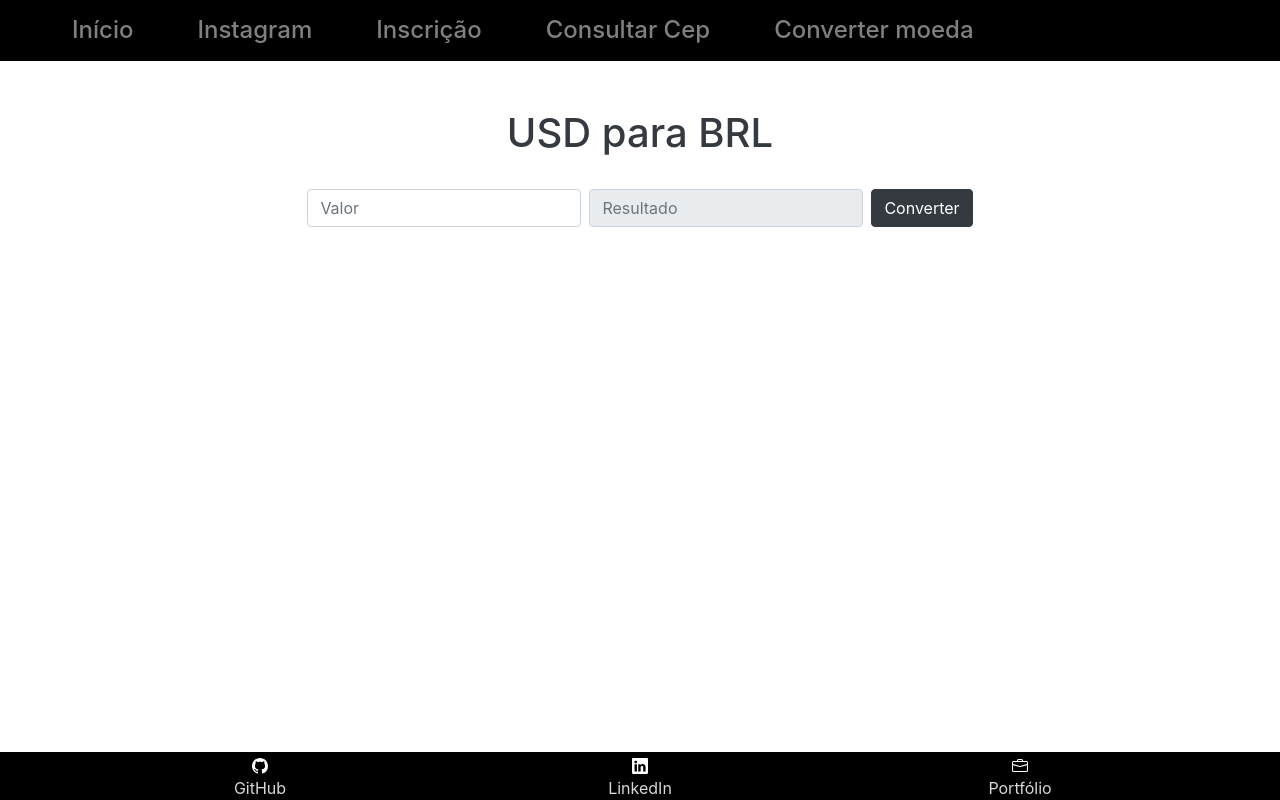
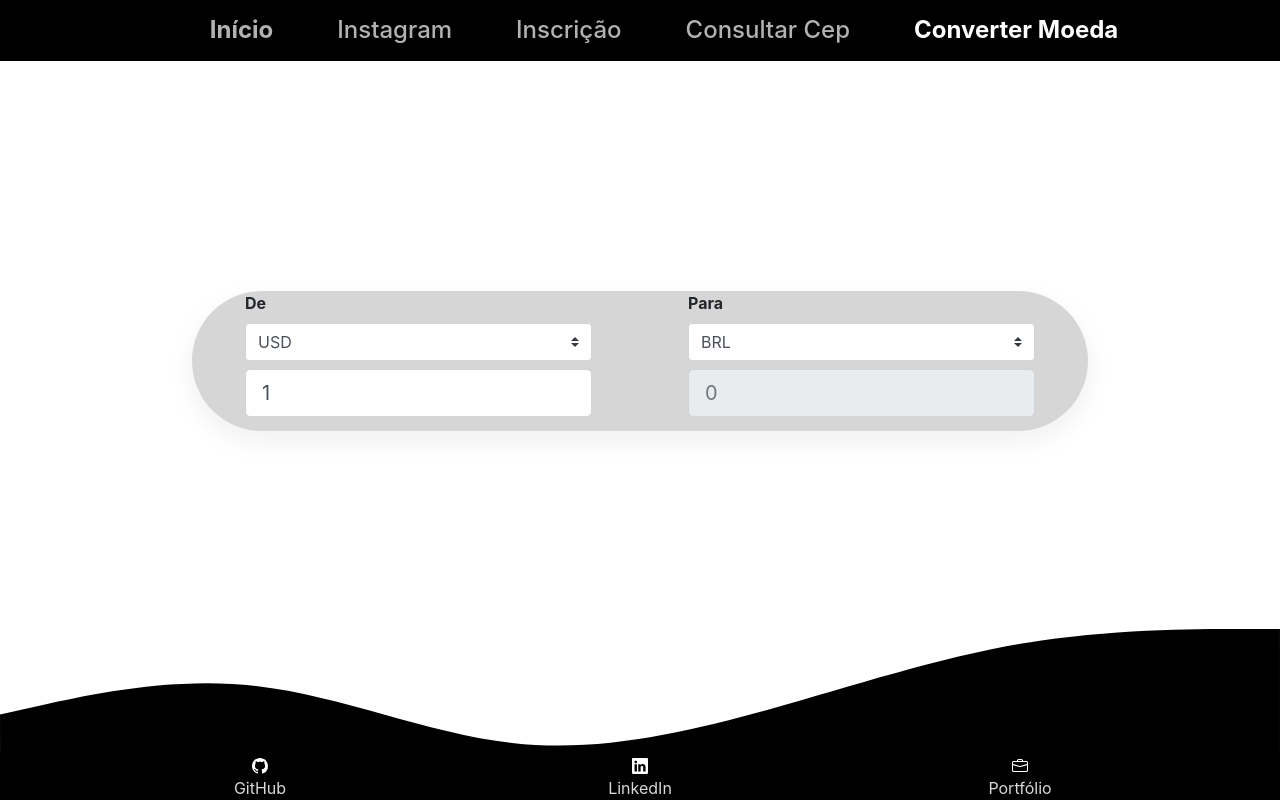
Before and after one commit to Th3mike/projeto-desafios, a Nuxt app: page /converter-moeda in a window 1280 px wide. Built offline with nearby package versions, Linux system fonts and the light colour scheme.

Commit message:
ultimos ajustes

```diff
--- a/components/navbar.vue
+++ b/components/navbar.vue
@@ -1,14 +1,26 @@
 <template>
-  <header class="sticky-top background-nav-footer d-flex h4">
+  <header class="sticky-top background-nav-footer d-flex h4 mobile-nav">
     <b-navbar toggleable="lg" type="dark">
       <b-navbar-toggle target="nav-collapse"></b-navbar-toggle>
       <b-collapse id="nav-collapse" is-nav>
         <b-navbar-nav>
-            <b-nav-item class="ml-5" href="/">Início</b-nav-item>
-            <b-nav-item class="ml-5" href="/instagram">Instagram</b-nav-item>
-            <b-nav-item class="ml-5" href="/inscricao">Inscrição</b-nav-item>
-            <b-nav-item class="ml-5" href="/consultar-cep">Consultar Cep</b-nav-item>
-            <b-nav-item class="ml-5" href="/converter-moeda">Converter moeda</b-nav-item>
+          <b-nav-item class="ml-5"
+            ><NuxtLink to="/">Início</NuxtLink></b-nav-item
+          >
+          <b-nav-item class="ml-5"
+            ><NuxtLink to="/instagram">Instagram</NuxtLink></b-nav-item
+          >
+          <b-nav-item class="ml-5"
+            ><NuxtLink to="/inscricao">Inscrição</NuxtLink></b-nav-item
+          >
+          <b-nav-item class="ml-5"
+            ><NuxtLink to="/consultar-cep">Consultar Cep</NuxtLink></b-nav-item
+          >
+          <b-nav-item class="ml-5"
+            ><NuxtLink to="/converter-moeda"
+              >Converter Moeda</NuxtLink
+            ></b-nav-item
+          >
         </b-navbar-nav>
       </b-collapse>
     </b-navbar>
@@ -16,7 +28,31 @@
 </template>
 
 <style>
+.mobile-nav {
+  justify-content: center;
+}
 .background-nav-footer {
   background-color: black;
 }
+@media only screen and (max-width: 600px) {
+  .mobile-nav {
+    justify-content: start;
+  }
+}
 </style>
+<style scoped>
+a {
+  color: rgba(255, 255, 255, 0.699);
+  text-decoration: none;
+}
+a:hover {
+  color: rgba(255, 255, 255, 0.89);
+  text-decoration: none;
+}
+a.nuxt-link-active {
+  font-weight: bold;
+}
+a.nuxt-link-exact-active {
+  color: white;
+}
+</style>
--- a/pages/consultar-cep.vue
+++ b/pages/consultar-cep.vue
@@ -14,7 +14,7 @@
           placeholder="CEP"
           v-model="cep"
           maxlength="8"
-          onkeypress="return event.charCode >= 48 && event.charCode <= 57"
+          @keypress="onlynumber($event)"
           @blur="pesquisacep()"
         />
         <fieldset disabled>
--- a/pages/converter-moeda.vue
+++ b/pages/converter-moeda.vue
@@ -1,46 +1,143 @@
 <template>
-  <div class="container d-flex justify-content-center mt-5 mb-5" id="app">
+  <div class="container d-flex justify-content-center meio background">
     <div>
-      <h1 class="text-center display-6 text-dark">USD para BRL</h1>
-      <br />
-      <form class="form-inline" method="get" action=".">
-        <div class="form-group mx-sm-3 mb-2">
+      <label><strong>De</strong></label>
+      <select class="custom-select" id="primeira_moeda">
+        <option value="AED">AED</option>
+        <option value="ARS">ARS</option>
+        <option value="AUD">AUD</option>
+        <option value="BGN">BGN</option>
+        <option value="BRL">BRL</option>
+        <option value="BSD">BSD</option>
+        <option value="CAD">CAD</option>
+        <option value="CHF">CHF</option>
+        <option value="CLP">CLP</option>
+        <option value="CNY">CNY</option>
+        <option value="COP">COP</option>
+        <option value="CZK">CZK</option>
+        <option value="DKK">DKK</option>
+        <option value="DOP">DOP</option>
+        <option value="EGP">EGP</option>
+        <option value="EUR">EUR</option>
+        <option value="FJD">FJD</option>
+        <option value="GBP">GBP</option>
+        <option value="GTQ">GTQ</option>
+        <option value="HKD">HKD</option>
+        <option value="HRK">HRK</option>
+        <option value="HUF">HUF</option>
+        <option value="IDR">IDR</option>
+        <option value="ILS">ILS</option>
+        <option value="INR">INR</option>
+        <option value="ISK">ISK</option>
+        <option value="JPY">JPY</option>
+        <option value="KRW">KRW</option>
+        <option value="KZT">KZT</option>
+        <option value="MXN">MXN</option>
+        <option value="MYR">MYR</option>
+        <option value="NOK">NOK</option>
+        <option value="NZD">NZD</option>
+        <option value="PAB">PAB</option>
+        <option value="PEN">PEN</option>
+        <option value="PHP">PHP</option>
+        <option value="PKR">PKR</option>
+        <option value="PLN">PLN</option>
+        <option value="PYG">PYG</option>
+        <option value="RON">RON</option>
+        <option value="RUB">RUB</option>
+        <option value="SAR">SAR</option>
+        <option value="SEK">SEK</option>
+        <option value="SGD">SGD</option>
+        <option value="THB">THB</option>
+        <option value="TRY">TRY</option>
+        <option value="TWD">TWD</option>
+        <option value="UAH">UAH</option>
+        <option value="USD" selected>USD</option>
+        <option value="UYU">UYU</option>
+        <option value="VND">VND</option>
+        <option value="ZAR">ZAR</option>
+      </select>
       <input
-            type="text"
-            class="form-control"
-            placeholder="Valor"
-            v-model="valor"
-            @blur="converter()"
-            onkeypress="return event.charCode >= 48 && event.charCode <= 57"
+        type="number"
+        class="form-control form-control-lg mt-2"
+        id="valor_primeira_moeda"
+        value="1"
+        @keypress="onlynumber($event),converter()"
       />
+    </div>
+    <div class="ml-5 mt-5 mobile" id="rate"></div>
+    <div class="ml-5">
+      <label><strong>Para</strong></label>
+      <select class="custom-select" id="segunda_moeda">
+        <option value="AED">AED</option>
+        <option value="ARS">ARS</option>
+        <option value="AUD">AUD</option>
+        <option value="BGN">BGN</option>
+        <option value="BRL" selected>BRL</option>
+        <option value="BSD">BSD</option>
+        <option value="CAD">CAD</option>
+        <option value="CHF">CHF</option>
+        <option value="CLP">CLP</option>
+        <option value="CNY">CNY</option>
+        <option value="COP">COP</option>
+        <option value="CZK">CZK</option>
+        <option value="DKK">DKK</option>
+        <option value="DOP">DOP</option>
+        <option value="EGP">EGP</option>
+        <option value="EUR">EUR</option>
+        <option value="FJD">FJD</option>
+        <option value="GBP">GBP</option>
+        <option value="GTQ">GTQ</option>
+        <option value="HKD">HKD</option>
+        <option value="HRK">HRK</option>
+        <option value="HUF">HUF</option>
+        <option value="IDR">IDR</option>
+        <option value="ILS">ILS</option>
+        <option value="INR">INR</option>
+        <option value="ISK">ISK</option>
+        <option value="JPY">JPY</option>
+        <option value="KRW">KRW</option>
+        <option value="KZT">KZT</option>
+        <option value="MXN">MXN</option>
+        <option value="MYR">MYR</option>
+        <option value="NOK">NOK</option>
+        <option value="NZD">NZD</option>
+        <option value="PAB">PAB</option>
+        <option value="PEN">PEN</option>
+        <option value="PHP">PHP</option>
+        <option value="PKR">PKR</option>
+        <option value="PLN">PLN</option>
+        <option value="PYG">PYG</option>
+        <option value="RON">RON</option>
+        <option value="RUB">RUB</option>
+        <option value="SAR">SAR</option>
+        <option value="SEK">SEK</option>
+        <option value="SGD">SGD</option>
+        <option value="THB">THB</option>
+        <option value="TRY">TRY</option>
+        <option value="TWD">TWD</option>
+        <option value="UAH">UAH</option>
+        <option value="USD">USD</option>
+        <option value="UYU">UYU</option>
+        <option value="VND">VND</option>
+        <option value="ZAR">ZAR</option>
+      </select>
       <input
-            type="text"
-            class="form-control ml-2"
-            placeholder="Resultado"
-            v-model="resultado"
+        type="number"
+        class="form-control form-control-lg mt-2"
+        id="valor_segunda_moeda"
+        placeholder="0"
         disabled
       />
-          <button class="btn btn-dark ml-2" @onclick="converter()">
-            Converter
-          </button>
     </div>
-      </form>
-    </div>
+    <img src="../assets/onda.svg" alt="SVG ONDA"/>
   </div>
 </template>
 
 <script>
-import axios from "axios";
 export default {
   name: "app",
-  data() {
-    return {
-      valor: null,
-      data: null,
-      resultado: null,
-    };
-  },
   methods: {
+    //Para colocar somente números no input
     onlynumber(evt) {
       var theEvent = evt || window.event;
       var key = theEvent.keyCode || theEvent.which;
@@ -52,37 +149,68 @@ export default {
       }
     },
     converter() {
-      if (this.valor) {
-        axios
-          .get(
-            `https://free.currconv.com/api/v7/convert?q=BRL_USD,USD_BRL&compact=ultra&apiKey=a7bb3a7df16277a000c1`
-          )
-          .then((result) => {
-            this.resultado = result.data.numeral(currFrVal * data[currId].val).format("0,0.00[0]")
-            this.resultado.value(
-              numeral(currFrVal * data[currId].val).format("0,0.00[0]")
-            );
+      //criar var para o primeiro select, pegando o valor do selecionado
+      const primeira_moeda1 = primeira_moeda.value;
+      //criar var para o segundo select, pegando o valor do selecionado
+      const segunda_moeda1 = segunda_moeda.value;
+      //Utilizei Fetch para acessar e manipular o json, com axios não obtive o resultado que eu tive com o fetch.
+      //Conecta até a API com o primeiro select
+      fetch(`https://api.exchangerate-api.com/v4/latest/${primeira_moeda1}`)
+        //Resgata as informações do json
+        .then((res) => res.json())
+        //mostra o resultado do primeiro select (a conversão)
+        .then((res) => {
+          const new_rate = res.rates[segunda_moeda1];
+          //mostra a conversão nos dois inputs
+          rate.innerText = `1 ${primeira_moeda1} = ${new_rate} ${segunda_moeda1}`;
+          //Mostra o valor da segunda moeda sendo convertida pela primeira
+          valor_segunda_moeda.value =
+            //Mostra o valor do primeiro select (seria a div com o id="rate", mostrando a conversão sempre em 1)
+            (valor_primeira_moeda.value * new_rate).toFixed(2);
         });
-      } else {
-        alert("erro");
-      }
     },
   },
 };
 </script>
 
 <style scoped>
+img {
+  position: absolute;
+  width: 100%;
+  bottom: 0;
+}
+.meio {
+  margin-top: 18%;
+}
+.background {
+  width: 70%;
+  height: 140px;
+  background: rgb(214, 214, 214);
+  box-shadow: 0px 10px 15px 5px rgba(216, 216, 216, 0.25);
+  border-radius: 370px;
+}
+@media only screen and (max-width: 1280px) {
+  img {
+    position: fixed;
+  }
+}
 @media only screen and (max-width: 600px) {
-  form {
-    justify-content: center;
-    margin-top: 10px;
+  .background {
+    width: 100%;
+    height: 180px;
+    background: rgb(214, 214, 214);
+    box-shadow: 0px 10px 15px 5px rgba(216, 216, 216, 0.25);
+    border-radius: 30px;
+    margin-top: 10%;
   }
-  input,
-  button {
-    margin-top: 10px;
+  input {
+    width: 100%;
   }
-  button {
-    float: right;
+  .meio {
+  margin-top: 50%;
+}
+  .mobile {
+    display: none;
   }
 }
 </style>
--- a/pages/instagram.vue
+++ b/pages/instagram.vue
@@ -2,10 +2,16 @@
   <div class="text-center mt-5 d-flex">
     <b-container class="bv-example-row mb-3">
       <div class="d-flex flex-row-wrap container">
-        <img :src="imageAvatar" alt="Avatar" class="rounded-circle mobile-img" />
+        <img
+          :src="imageAvatar"
+          alt="Avatar"
+          class="rounded-circle mobile-img"
+        />
         <ul>
           <li><h1 class="display-5">Marcio Lacerda</h1></li>
-          <li><p><em>Developer from Matão-SP, Brazil</em></p></li>
+          <li>
+            <p><em>Developer from Matão-SP, Brazil</em></p>
+          </li>
         </ul>
       </div>
       <b-row cols="3">
@@ -104,13 +110,17 @@ export default {
 </script>
 
 <style scoped>
+.mobile-img {
+  width: 150px;
+  height: 150px;
+}
 li {
   list-style: none;
 }
 @media only screen and (max-width: 600px) {
   .mobile-img {
-    width: 300px;
-    height: 150px;
+    width: 100px;
+    height: 100px;
   }
   h1 {
     margin-top: 35px;
```
Lines whose indentation alone changed are shown as unchanged.
